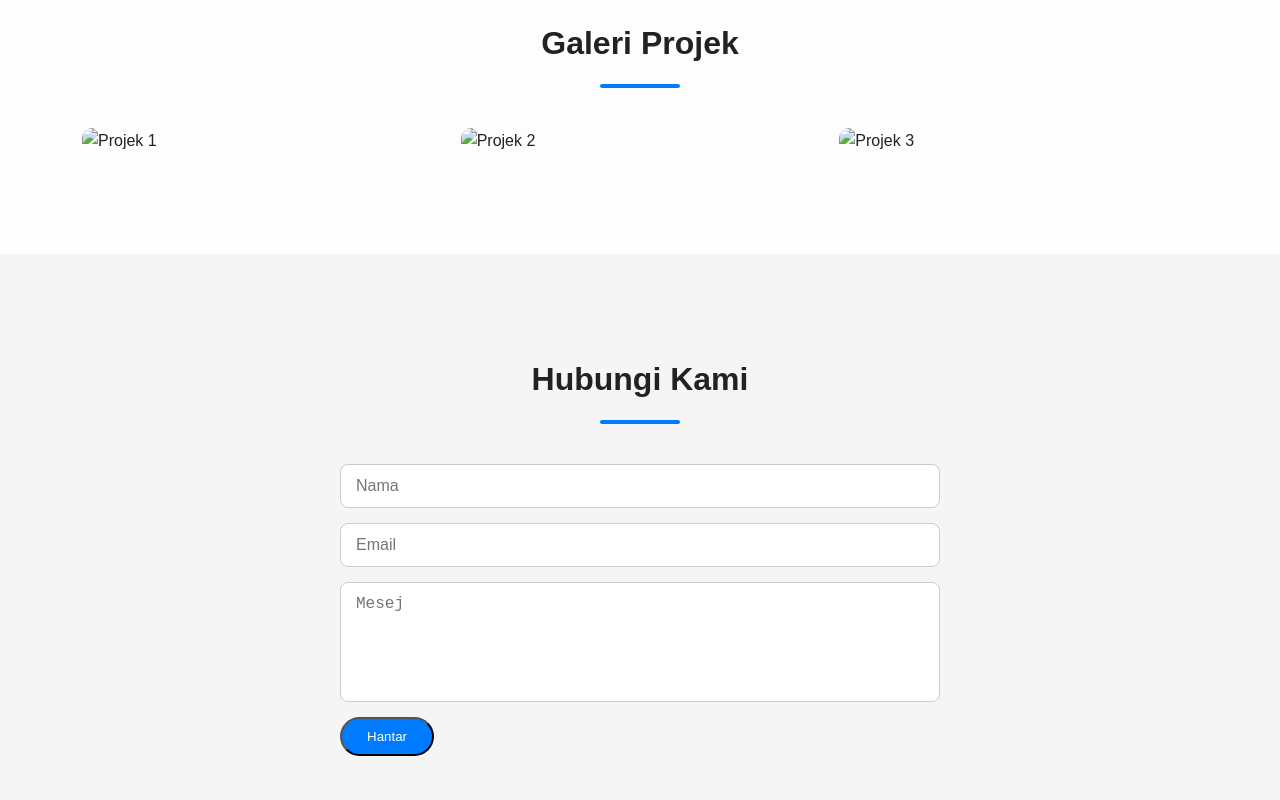
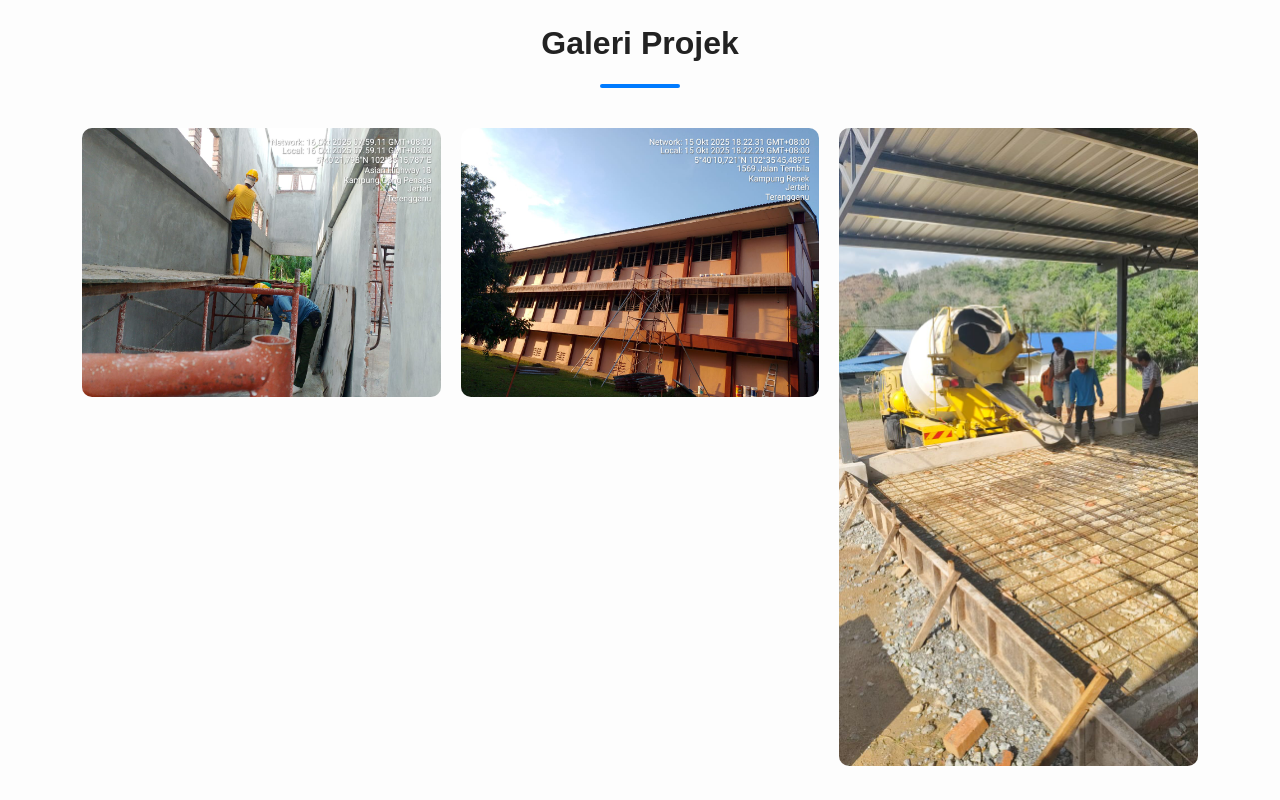
Before and after one commit to teguhbaik-prog/projek-besar, a plain HTML site: page index.html in a window 1280 px wide. Shown: the part 1400-2200 px from the top of the page. Drawn offline with Linux system fonts and the light colour scheme.

Commit message:
Update index.html

```diff
--- a/index.html
+++ b/index.html
@@ -151,9 +151,9 @@
           Galeri Projek
         </h2>
         <div class="gallery-grid">
-          <img src="img/gambar_tukang1.jpeg" alt="Projek 1" />
-          <img src="img/gambar_tukang2.jpeg" alt="Projek 2" />
-          <img src="img/gambar_tukang3.jpeg" alt="Projek 3" />
+         <img src="gambar_tukang1.jpeg" alt="Projek 1" />
+<img src="gambar_tukang2.jpeg" alt="Projek 2" />
+<img src="gambar_tukang3.jpeg" alt="Projek 3" />
         </div>
       </div>
     </section>
```
